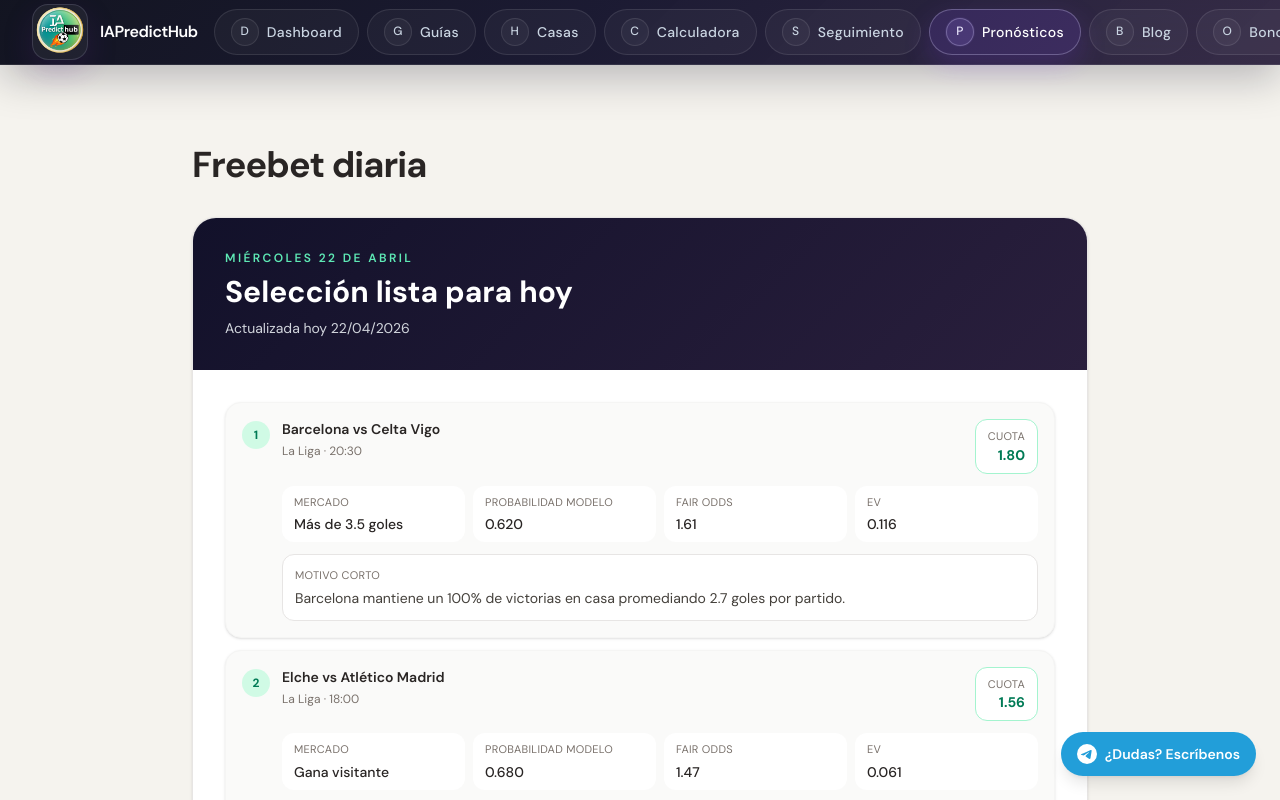
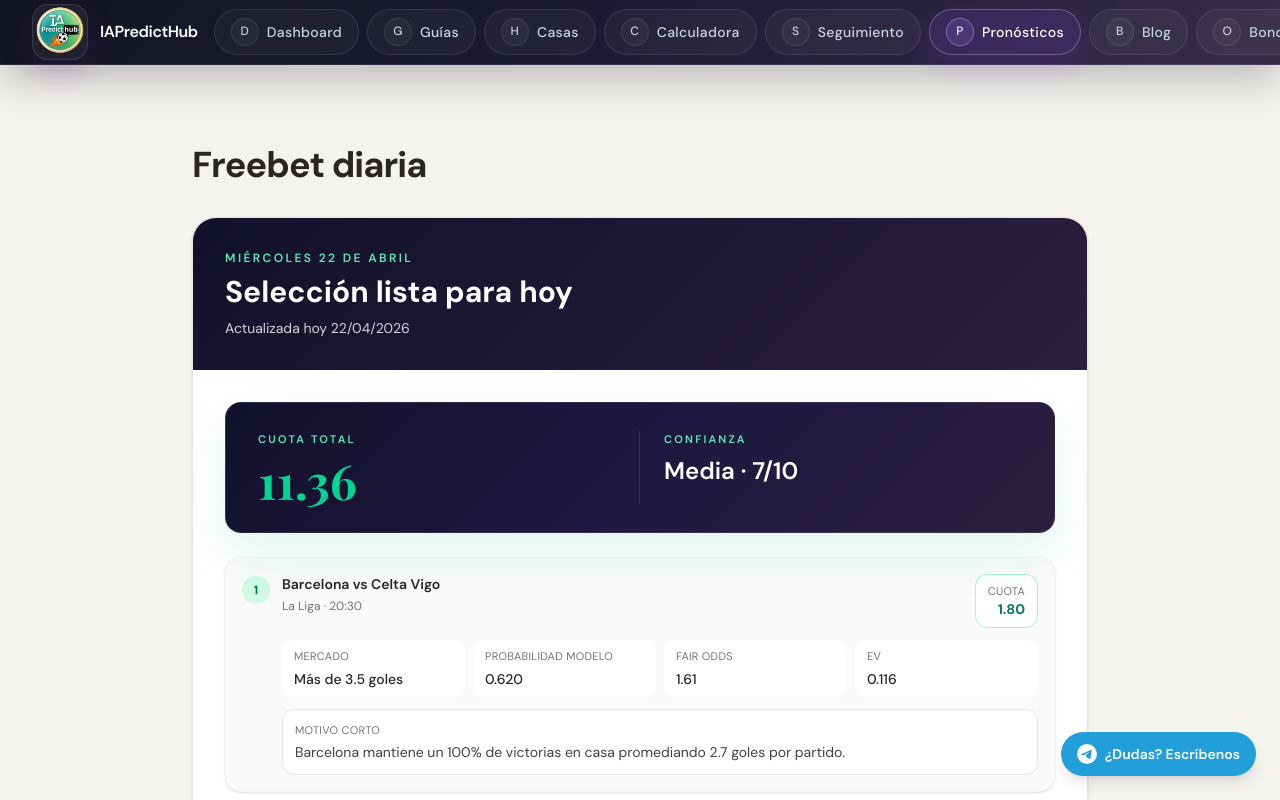
Before and after one commit to eloylt13/matched-betting-app, a Next.js app: page /pronosticos in a window 1280 px wide. Both pictures are taken after a click on the button "Procesar Freebet". Shown: the top 800 px of the page. Built offline with nearby package versions, Linux system fonts and the light colour scheme; no server answers; a web font is replaced by a local one.

Commit message:
feat: add premium summary card to daily freebet reveal

```diff
--- a/components/pronosticos/FreebetDailyReveal.tsx
+++ b/components/pronosticos/FreebetDailyReveal.tsx
@@ -122,7 +122,35 @@ export function FreebetDailyReveal({ dailyCombinada }: FreebetDailyRevealProps)
       ) : null}
 
       {status === 'revealed' ? (
-        <div className="grid gap-3">
+        <>
+          <div className="mb-5 sm:mb-6">
+            <div
+              className="relative overflow-hidden rounded-2xl border border-white/10 px-5 py-6 shadow-[0_20px_50px_rgba(16,185,129,0.12)] sm:px-8 sm:py-7"
+              style={{ background: 'linear-gradient(135deg, #12112A 0%, #1e1840 50%, #2A1F3D 100%)' }}
+            >
+              <div className="grid grid-cols-2 divide-x divide-white/10">
+                <div className="pr-4 sm:pr-6">
+                  <p className="text-[11px] font-semibold uppercase tracking-[0.2em] text-emerald-300">
+                    CUOTA TOTAL
+                  </p>
+                  <p className="mt-2 font-playfair text-4xl font-bold leading-none text-emerald-400 sm:text-5xl">
+                    {dailyCombinada.cuotaTotal}
+                  </p>
+                </div>
+
+                <div className="pl-4 sm:pl-6">
+                  <p className="text-[11px] font-semibold uppercase tracking-[0.2em] text-emerald-300">
+                    CONFIANZA
+                  </p>
+                  <p className="mt-2 text-xl font-semibold leading-tight text-white sm:text-2xl">
+                    {dailyCombinada.confianza}
+                  </p>
+                </div>
+              </div>
+            </div>
+          </div>
+
+          <div className="grid gap-3">
           {picks.map((pick, index) => (
             <div
               key={`${pick.partido}-${pick.mercado}-${index}`}
@@ -175,7 +203,8 @@ export function FreebetDailyReveal({ dailyCombinada }: FreebetDailyRevealProps)
               </div>
             </div>
           ))}
-        </div>
+          </div>
+        </>
       ) : null}
     </div>
   )
```
Also changed, not shown: freebet-hoy.txt.
